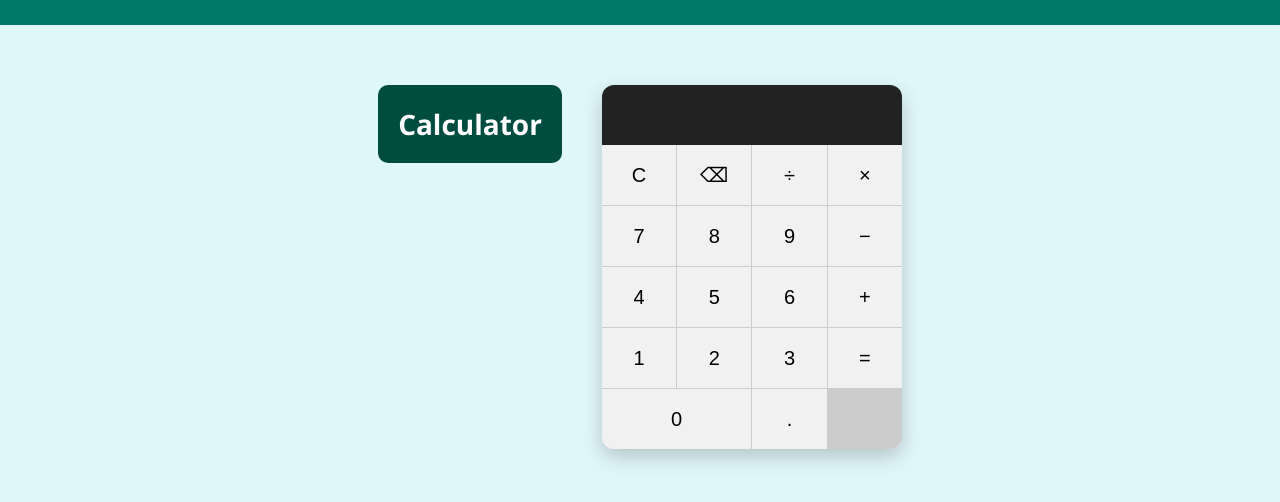
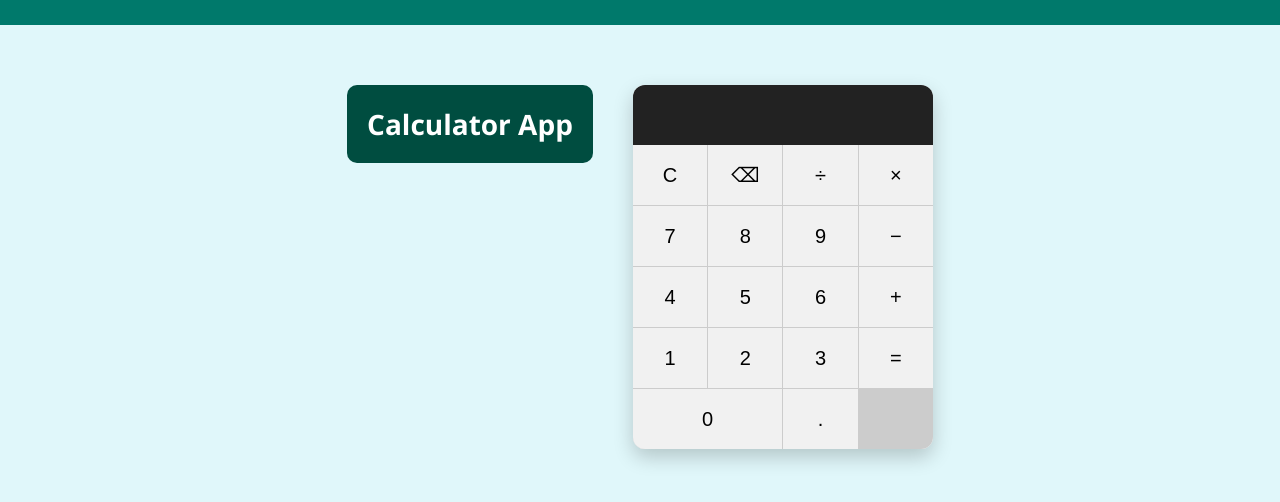
Before and after one commit to nainaingle2003/CODSOFT_Naina_Ingle, a plain HTML site: page CALCULATOR/index.html in a window 1280 px wide. Shown: the part 134-636 px from the top of the page. Drawn offline with Linux system fonts and the light colour scheme.

Commit message:
make change in calculator app

```diff
--- a/CALCULATOR/index.html
+++ b/CALCULATOR/index.html
@@ -13,7 +13,7 @@
 
   <div class="main-container">
     <div class="sidebar">
-      <h2>Calculator</h2>
+      <h2>Calculator App</h2>
     </div>
 
     <div class="calculator">
```
